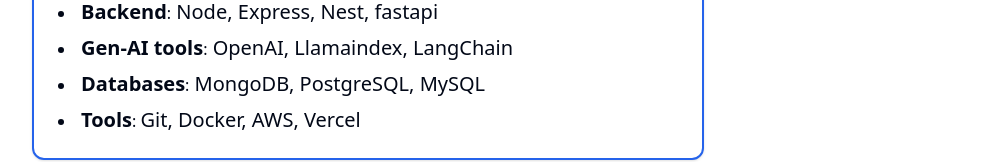
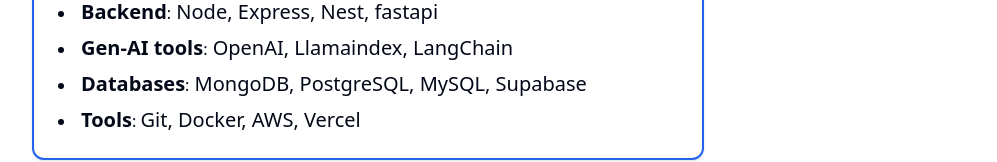
Before and after one commit to shounak03/my-portfolio, a Next.js app: page /about in a window 1280 px wide. Shown: the part 585-747 px from the top of the page, without its empty margins (272-1269 px from the left). Built offline with nearby package versions, Linux system fonts and the light colour scheme.

Commit message:
updated projects

```diff
--- a/app/about/page.tsx
+++ b/app/about/page.tsx
@@ -29,7 +29,7 @@
                     <li><span className="text-xl font-bold">Frontend</span>: <span className="text-xl">React, Next, Tailwind, UI</span> </li>
                     <li><span className="text-xl font-bold">Backend</span>:<span className="text-xl">  Node, Express, Nest, fastapi </span></li>
                     <li><span className="text-xl font-bold">Gen-AI tools</span>:<span className="text-xl">  OpenAI, Llamaindex, LangChain</span></li>
-                    <li><span className="text-xl font-bold">Databases</span>:<span className="text-xl"> MongoDB, PostgreSQL, MySQL</span></li>
+                    <li><span className="text-xl font-bold">Databases</span>:<span className="text-xl"> MongoDB, PostgreSQL, MySQL, Supabase</span></li>
                     <li><span className="text-xl font-bold">Tools</span>: <span className="text-xl"> Git, Docker, AWS, Vercel</span></li>
                 </ul>
             </CardContent>
--- a/app/projects/page.tsx
+++ b/app/projects/page.tsx
@@ -20,7 +20,7 @@
       image: "/muspace.png",
       tags: ["Next.js", "Typescript", "Supabase", "Rag", "Gemini", "Pgvector" ,"Shadcn","Vercel"],
       githubLink: "https://ai-notes-ten.vercel.app/",
-      liveLink: "https://ai-notes-ten.vercel.app/",
+      liveLink: "https://ai-notes-v1.vercel.app/",
     },
     {
       title: "eduCrate",
```
